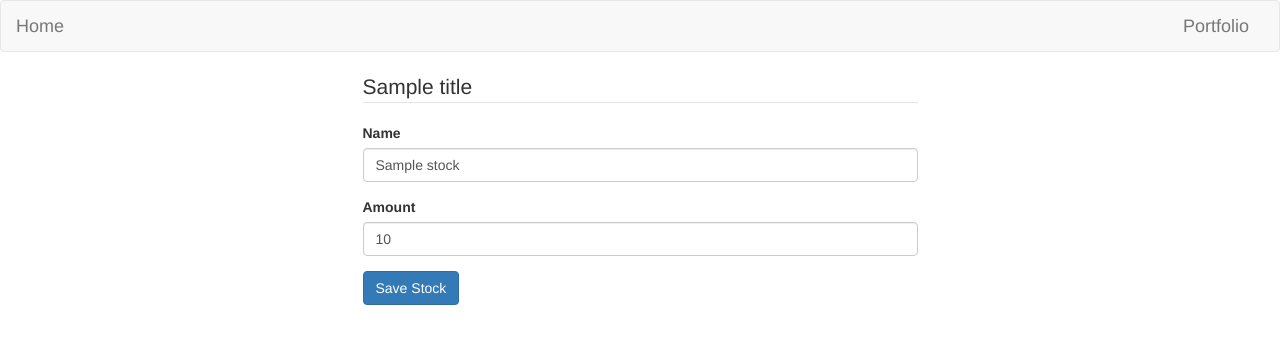
After one commit to inv0w/Stock-Watch, a Flask app: template templates/stocks_edit.html in a window 1280 px wide. The commit adds this page. Shown: the top 344 px of the page. Run offline with Flask 2, Linux system fonts and the light colour scheme; the template is opened without the code that fills it: most values are stand-ins (such as "Sample title", 1, 10 or a date in 2020); some libraries are stand-ins or nearby versions.

Commit message:
Finished CRUD for Portfolio Stocks

```diff
--- a/app.py
+++ b/app.py
@@ -8,10 +8,11 @@ import pandas as pd
 import os
 
 
-host = os.environ.get('MONGODB_URI', 'mongodb://localhost:27017/Contractor')
+host = os.environ.get('MONGODB_URI', 'mongodb://localhost:27017/stock-watch')
 client = MongoClient(host=f'{host}?retryWrites=false')
 db = client.get_default_database()
-wish_list = db.wish_list
+portfolio = db.portfolio
+
 AV_key = '3CSH2Q79FWBCUE4M'
 ts = TimeSeries(key=AV_key, output_format='pandas')
 app = Flask(__name__)
@@ -38,6 +39,53 @@ def index():
     stock_time=stock_time, stock_price=stock_price)
 
 @app.route('/error_page')
-def error():
+def show_error():
     """Shows the Error Page"""
     return render_template("error_page.html")
+
+@app.route('/portfolio')
+def display_portfolio():
+    """Shows the Portfolio Page"""
+    return render_template("portfolio.html", portfolio=portfolio.find())
+
+@app.route('/portfolio/new')
+def stock_new():
+    """Create a new Stock."""
+    return render_template('stocks_new.html', stock={}, title='New Stock')
+
+@app.route('/portfolio', methods=['POST'])
+def portfolio_add_stock():
+    """Adds stock to portfolio."""
+    stock = {
+        'name': request.form.get('name'),
+        'amount': request.form.get('amount')
+    }
+    stock_id = portfolio.insert_one(stock).inserted_id
+    return render_template('portfolio.html', portfolio=portfolio.find())
+
+@app.route('/portfolio/<stock_id>/edit')
+def stock_edit(stock_id):
+    """Show the edit form for a stock."""
+    stock = portfolio.find_one({'_id': ObjectId(stock_id)})
+    return render_template('stocks_edit.html', stock=stock, title='Edit Stock')
+
+@app.route('/portfolio/<stock_id>', methods=['POST'])
+def stock_update(stock_id):
+    """Submit an edited stock."""
+    updated_stock = {
+        'name': request.form.get('name'),
+        'amount': request.form.get('amount')
+    }
+    portfolio.update_one(
+        {'_id': ObjectId(stock_id)},
+        {'$set': updated_stock})
+    return redirect(url_for('display_portfolio', stock_id=stock_id))
+
+@app.route('/portfolio/<stock_id>/delete', methods=['POST'])
+def stock_delete(stock_id):
+    """Deletes stock from portfolio."""
+    portfolio.delete_one({'_id': ObjectId(stock_id)})
+    return render_template('portfolio.html', portfolio=portfolio.find())
+
+if __name__ == '__main__':
+    app.run(debug=True, host='0.0.0.0', port=os.environ.get('PORT', 5000))
--- a/templates/partials/navbar.html
+++ b/templates/partials/navbar.html
@@ -9,7 +9,7 @@
 
         </div>
         <div class='pull-right'>
-            <a class ='navbar-brand' href='/watchlist' class='btn btn-default navbar-btn'>Watch List</a>
+            <a class ='navbar-brand' href='/portfolio' class='btn btn-default navbar-btn'>Portfolio</a>
         </div>
     </div>
 </nav>
--- /dev/null
+++ b/templates/partials/stocks_form.html
@@ -0,0 +1,14 @@
+<fieldset>
+    <legend>{{ title }}</legend>
+    <!-- Name -->
+    <div class='form-group'>
+        <label for='stock-name'>Name</label><br>
+        <input class='form-control' id='stock-name' type='text' name='name' value='{{ stock.name }}'/>
+    </div>
+
+    <!-- Amount -->
+    <div class='form-group'>
+        <label for='amount'>Amount</label><br>
+        <input class='form-control' id='amount' type='number' name='amount' value='{{ stock.amount }}' />
+    </div>
+</fieldset>
--- /dev/null
+++ b/templates/stocks_edit.html
@@ -0,0 +1,17 @@
+<!-- templates/products_edit.html -->
+{% extends 'base.html' %}
+
+{% block content %}
+<div class='row'>
+    <div class='col-sm-6 col-sm-offset-3'>
+        <form method='POST' action='/portfolio/{{ stock._id}}'
+            <input type='hidden' name='_method' value='PUT'/>
+            {% include 'partials/stocks_form.html' %}
+            <!-- BUTTON -->
+            <div class='form-group'>
+                <button class='btn btn-primary' type='submit'>Save Stock</button>
+            </div>
+        </form>
+    </div>
+</div>
+{% endblock %}
```
Also changed, not shown: templates/portfolio.html (+53 -0 lines), templates/stocks_new.html (added, +16 -0 lines).
